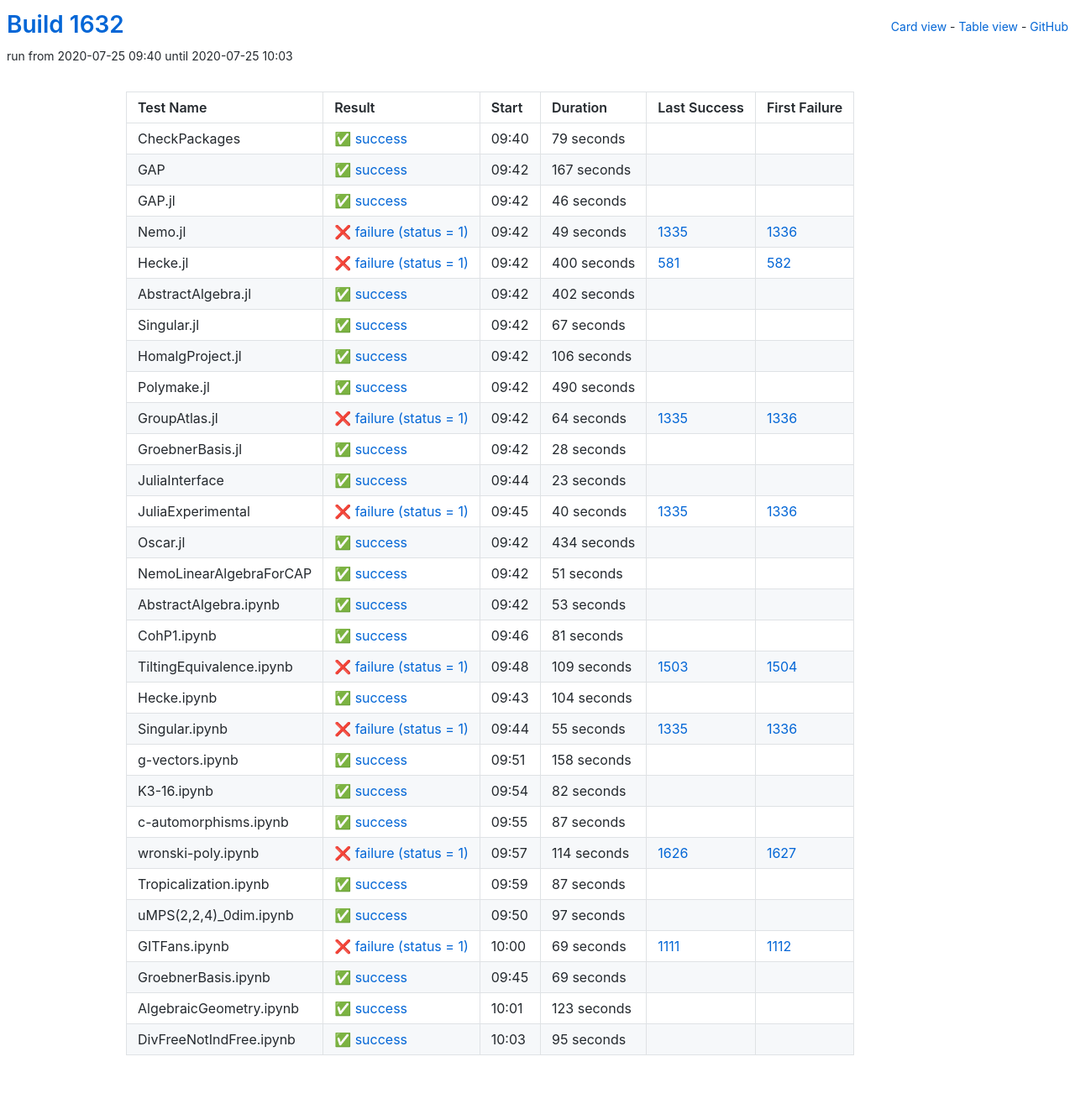
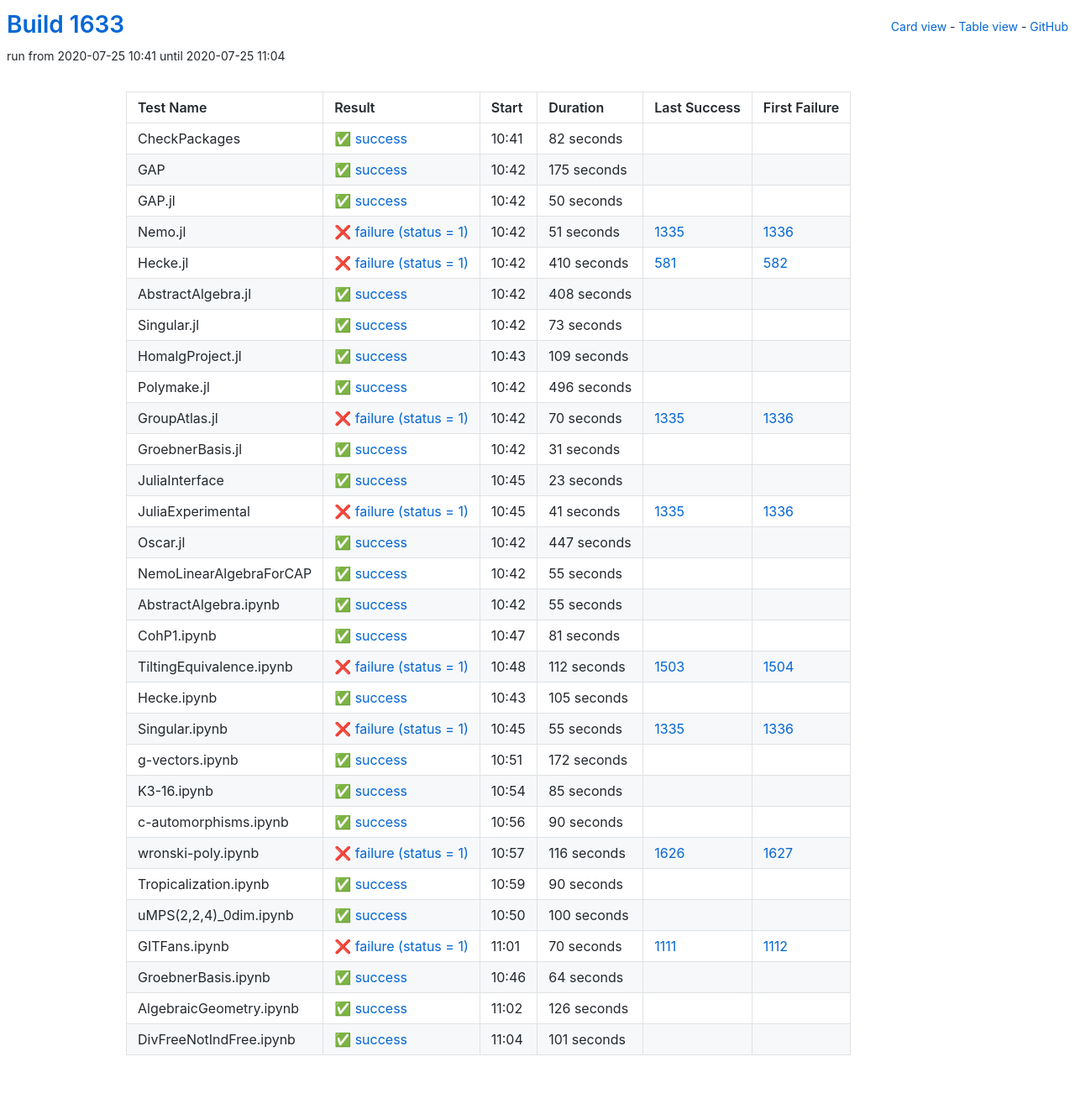
Before and after one commit to oscar-system/oscar-ci-status-1.4, a Jekyll site: the page built from table.html, in a window 1280 px wide. Shown: the whole page at 84% size. Built offline with Jekyll 4.4.1, drawn with Linux system fonts in a browser that asks for light colours.

Commit message:
Build #1633

```diff
--- a/_data/ci.yml
+++ b/_data/ci.yml
@@ -1,6 +1,6 @@
 ---
-build: 1632
-build_url: https://oscarci.mathematik.uni-kl.de/job/oscar-julia-1.4/1632/
+build: 1633
+build_url: https://oscarci.mathematik.uni-kl.de/job/oscar-julia-1.4/1633/
 job: oscar-julia-1.4
 organization: oscar-system
 repo: oscar-ci-status-1.4
@@ -8,140 +8,140 @@ repourl: https://github.com/oscar-system/oscar-ci-status-1.4
 tests:
 - name: CheckPackages
   id: checkpackages
-  log: https://oscarci.mathematik.uni-kl.de/job/oscar-julia-1.4/1632/artifact/logs/build-1632/CheckPackages.log
-  start: 2020-07-25 09:40
+  log: https://oscarci.mathematik.uni-kl.de/job/oscar-julia-1.4/1633/artifact/logs/build-1633/CheckPackages.log
+  start: 2020-07-25 10:41
   success: true
   exitcode: 0
   status: success
-  duration: 79
+  duration: 82
   last_success: false
   last_success_url:
   first_failure: false
   first_failure_url:
 - name: GAP
   id: gap
-  log: https://oscarci.mathematik.uni-kl.de/job/oscar-julia-1.4/1632/artifact/logs/build-1632/GAP.log
-  start: 2020-07-25 09:42
+  log: https://oscarci.mathematik.uni-kl.de/job/oscar-julia-1.4/1633/artifact/logs/build-1633/GAP.log
+  start: 2020-07-25 10:42
   success: true
   exitcode: 0
   status: success
-  duration: 167
+  duration: 175
   last_success: false
   last_success_url:
   first_failure: false
   first_failure_url:
 - name: GAP.jl
   id: gap-jl
-  log: https://oscarci.mathematik.uni-kl.de/job/oscar-julia-1.4/1632/artifact/logs/build-1632/GAP.jl.log
-  start: 2020-07-25 09:42
+  log: https://oscarci.mathematik.uni-kl.de/job/oscar-julia-1.4/1633/artifact/logs/build-1633/GAP.jl.log
+  start: 2020-07-25 10:42
   success: true
   exitcode: 0
   status: success
-  duration: 46
+  duration: 50
   last_success: false
   last_success_url:
   first_failure: false
   first_failure_url:
 - name: Nemo.jl
   id: nemo-jl
-  log: https://oscarci.mathematik.uni-kl.de/job/oscar-julia-1.4/1632/artifact/logs/build-1632/Nemo.jl.log
-  start: 2020-07-25 09:42
+  log: https://oscarci.mathematik.uni-kl.de/job/oscar-julia-1.4/1633/artifact/logs/build-1633/Nemo.jl.log
+  start: 2020-07-25 10:42
   success: false
   exitcode: 1
   status: failure
-  duration: 49
+  duration: 51
   last_success: 1335
   last_success_url: https://oscarci.mathematik.uni-kl.de/job/oscar-julia-1.4/1335/
   first_failure: 1336
   first_failure_url: https://oscarci.mathematik.uni-kl.de/job/oscar-julia-1.4/1336/
 - name: Hecke.jl
   id: hecke-jl
-  log: https://oscarci.mathematik.uni-kl.de/job/oscar-julia-1.4/1632/artifact/logs/build-1632/Hecke.jl.log
-  start: 2020-07-25 09:42
+  log: https://oscarci.mathematik.uni-kl.de/job/oscar-julia-1.4/1633/artifact/logs/build-1633/Hecke.jl.log
+  start: 2020-07-25 10:42
   success: false
   exitcode: 1
   status: failure
-  duration: 400
+  duration: 410
   last_success: 581
   last_success_url: https://oscarci.mathematik.uni-kl.de/job/oscar-julia-1.4/581/
   first_failure: 582
   first_failure_url: https://oscarci.mathematik.uni-kl.de/job/oscar-julia-1.4/582/
 - name: AbstractAlgebra.jl
   id: abstractalgebra-jl
-  log: https://oscarci.mathematik.uni-kl.de/job/oscar-julia-1.4/1632/artifact/logs/build-1632/AbstractAlgebra.jl.log
-  start: 2020-07-25 09:42
+  log: https://oscarci.mathematik.uni-kl.de/job/oscar-julia-1.4/1633/artifact/logs/build-1633/AbstractAlgebra.jl.log
+  start: 2020-07-25 10:42
   success: true
   exitcode: 0
   status: success
-  duration: 402
+  duration: 408
   last_success: false
   last_success_url:
   first_failure: false
   first_failure_url:
 - name: Singular.jl
   id: singular-jl
-  log: https://oscarci.mathematik.uni-kl.de/job/oscar-julia-1.4/1632/artifact/logs/build-1632/Singular.jl.log
-  start: 2020-07-25 09:42
+  log: https://oscarci.mathematik.uni-kl.de/job/oscar-julia-1.4/1633/artifact/logs/build-1633/Singular.jl.log
+  start: 2020-07-25 10:42
   success: true
   exitcode: 0
   status: success
-  duration: 67
+  duration: 73
   last_success: false
   last_success_url:
   first_failure: false
   first_failure_url:
 - name: HomalgProject.jl
   id: homalgproject-jl
-  log: https://oscarci.mathematik.uni-kl.de/job/oscar-julia-1.4/1632/artifact/logs/build-1632/HomalgProject.jl.log
-  start: 2020-07-25 09:42
+  log: https://oscarci.mathematik.uni-kl.de/job/oscar-julia-1.4/1633/artifact/logs/build-1633/HomalgProject.jl.log
+  start: 2020-07-25 10:43
   success: true
   exitcode: 0
   status: success
-  duration: 106
+  duration: 109
   last_success: false
   last_success_url:
   first_failure: false
   first_failure_url:
 - name: Polymake.jl
   id: polymake-jl
-  log: https://oscarci.mathematik.uni-kl.de/job/oscar-julia-1.4/1632/artifact/logs/build-1632/Polymake.jl.log
-  start: 2020-07-25 09:42
+  log: https://oscarci.mathematik.uni-kl.de/job/oscar-julia-1.4/1633/artifact/logs/build-1633/Polymake.jl.log
+  start: 2020-07-25 10:42
   success: true
   exitcode: 0
   status: success
-  duration: 490
+  duration: 496
   last_success: false
   last_success_url:
   first_failure: false
   first_failure_url:
 - name: GroupAtlas.jl
   id: groupatlas-jl
-  log: https://oscarci.mathematik.uni-kl.de/job/oscar-julia-1.4/1632/artifact/logs/build-1632/GroupAtlas.jl.log
-  start: 2020-07-25 09:42
+  log: https://oscarci.mathematik.uni-kl.de/job/oscar-julia-1.4/1633/artifact/logs/build-1633/GroupAtlas.jl.log
+  start: 2020-07-25 10:42
   success: false
   exitcode: 1
   status: failure
-  duration: 64
+  duration: 70
   last_success: 1335
   last_success_url: https://oscarci.mathematik.uni-kl.de/job/oscar-julia-1.4/1335/
   first_failure: 1336
   first_failure_url: https://oscarci.mathematik.uni-kl.de/job/oscar-julia-1.4/1336/
 - name: GroebnerBasis.jl
   id: groebnerbasis-jl
-  log: https://oscarci.mathematik.uni-kl.de/job/oscar-julia-1.4/1632/artifact/logs/build-1632/GroebnerBasis.jl.log
-  start: 2020-07-25 09:42
+  log: https://oscarci.mathematik.uni-kl.de/job/oscar-julia-1.4/1633/artifact/logs/build-1633/GroebnerBasis.jl.log
+  start: 2020-07-25 10:42
   success: true
   exitcode: 0
   status: success
-  duration: 28
+  duration: 31
   last_success: false
   last_success_url:
   first_failure: false
   first_failure_url:
 - name: JuliaInterface
   id: juliainterface
-  log: https://oscarci.mathematik.uni-kl.de/job/oscar-julia-1.4/1632/artifact/logs/build-1632/JuliaInterface.log
-  start: 2020-07-25 09:44
+  log: https://oscarci.mathematik.uni-kl.de/job/oscar-julia-1.4/1633/artifact/logs/build-1633/JuliaInterface.log
+  start: 2020-07-25 10:45
   success: true
   exitcode: 0
   status: success
@@ -152,56 +152,56 @@ tests:
   first_failure_url:
 - name: JuliaExperimental
   id: juliaexperimental
-  log: https://oscarci.mathematik.uni-kl.de/job/oscar-julia-1.4/1632/artifact/logs/build-1632/JuliaExperimental.log
-  start: 2020-07-25 09:45
+  log: https://oscarci.mathematik.uni-kl.de/job/oscar-julia-1.4/1633/artifact/logs/build-1633/JuliaExperimental.log
+  start: 2020-07-25 10:45
   success: false
   exitcode: 1
   status: failure
-  duration: 40
+  duration: 41
   last_success: 1335
   last_success_url: https://oscarci.mathematik.uni-kl.de/job/oscar-julia-1.4/1335/
   first_failure: 1336
   first_failure_url: https://oscarci.mathematik.uni-kl.de/job/oscar-julia-1.4/1336/
 - name: Oscar.jl
   id: oscar-jl
-  log: https://oscarci.mathematik.uni-kl.de/job/oscar-julia-1.4/1632/artifact/logs/build-1632/Oscar.jl.log
-  start: 2020-07-25 09:42
+  log: https://oscarci.mathematik.uni-kl.de/job/oscar-julia-1.4/1633/artifact/logs/build-1633/Oscar.jl.log
+  start: 2020-07-25 10:42
   success: true
   exitcode: 0
   status: success
-  duration: 434
+  duration: 447
   last_success: false
   last_success_url:
   first_failure: false
   first_failure_url:
 - name: NemoLinearAlgebraForCAP
   id: nemolinearalgebraforcap
-  log: https://oscarci.mathematik.uni-kl.de/job/oscar-julia-1.4/1632/artifact/logs/build-1632/NemoLinearAlgebraForCAP.log
-  start: 2020-07-25 09:42
+  log: https://oscarci.mathematik.uni-kl.de/job/oscar-julia-1.4/1633/artifact/logs/build-1633/NemoLinearAlgebraForCAP.log
+  start: 2020-07-25 10:42
   success: true
   exitcode: 0
   status: success
-  duration: 51
+  duration: 55
   last_success: false
   last_success_url:
   first_failure: false
   first_failure_url:
 - name: AbstractAlgebra.ipynb
   id: abstractalgebra-ipynb
-  log: https://oscarci.mathematik.uni-kl.de/job/oscar-julia-1.4/1632/artifact/logs/build-1632/AbstractAlgebra.ipynb.log
-  start: 2020-07-25 09:42
+  log: https://oscarci.mathematik.uni-kl.de/job/oscar-julia-1.4/1633/artifact/logs/build-1633/AbstractAlgebra.ipynb.log
+  start: 2020-07-25 10:42
   success: true
   exitcode: 0
   status: success
-  duration: 53
+  duration: 55
   last_success: false
   last_success_url:
   first_failure: false
   first_failure_url:
 - name: CohP1.ipynb
   id: cohp1-ipynb
-  log: https://oscarci.mathematik.uni-kl.de/job/oscar-julia-1.4/1632/artifact/logs/build-1632/CohP1.ipynb.log
-  start: 2020-07-25 09:46
+  log: https://oscarci.mathematik.uni-kl.de/job/oscar-julia-1.4/1633/artifact/logs/build-1633/CohP1.ipynb.log
+  start: 2020-07-25 10:47
   success: true
   exitcode: 0
   status: success
@@ -212,32 +212,32 @@ tests:
   first_failure_url:
 - name: TiltingEquivalence.ipynb
   id: tiltingequivalence-ipynb
-  log: https://oscarci.mathematik.uni-kl.de/job/oscar-julia-1.4/1632/artifact/logs/build-1632/TiltingEquivalence.ipynb.log
-  start: 2020-07-25 09:48
+  log: https://oscarci.mathematik.uni-kl.de/job/oscar-julia-1.4/1633/artifact/logs/build-1633/TiltingEquivalence.ipynb.log
+  start: 2020-07-25 10:48
   success: false
   exitcode: 1
   status: failure
-  duration: 109
+  duration: 112
   last_success: 1503
   last_success_url: https://oscarci.mathematik.uni-kl.de/job/oscar-julia-1.4/1503/
   first_failure: 1504
   first_failure_url: https://oscarci.mathematik.uni-kl.de/job/oscar-julia-1.4/1504/
 - name: Hecke.ipynb
   id: hecke-ipynb
-  log: https://oscarci.mathematik.uni-kl.de/job/oscar-julia-1.4/1632/artifact/logs/build-1632/Hecke.ipynb.log
-  start: 2020-07-25 09:43
+  log: https://oscarci.mathematik.uni-kl.de/job/oscar-julia-1.4/1633/artifact/logs/build-1633/Hecke.ipynb.log
+  start: 2020-07-25 10:43
   success: true
   exitcode: 0
   status: success
-  duration: 104
+  duration: 105
   last_success: false
   last_success_url:
   first_failure: false
   first_failure_url:
 - name: Singular.ipynb
   id: singular-ipynb
-  log: https://oscarci.mathematik.uni-kl.de/job/oscar-julia-1.4/1632/artifact/logs/build-1632/Singular.ipynb.log
-  start: 2020-07-25 09:44
+  log: https://oscarci.mathematik.uni-kl.de/job/oscar-julia-1.4/1633/artifact/logs/build-1633/Singular.ipynb.log
+  start: 2020-07-25 10:45
   success: false
   exitcode: 1
   status: failure
@@ -248,120 +248,120 @@ tests:
   first_failure_url: https://oscarci.mathematik.uni-kl.de/job/oscar-julia-1.4/1336/
 - name: g-vectors.ipynb
   id: g-vectors-ipynb
-  log: https://oscarci.mathematik.uni-kl.de/job/oscar-julia-1.4/1632/artifact/logs/build-1632/g-vectors.ipynb.log
-  start: 2020-07-25 09:51
+  log: https://oscarci.mathematik.uni-kl.de/job/oscar-julia-1.4/1633/artifact/logs/build-1633/g-vectors.ipynb.log
+  start: 2020-07-25 10:51
   success: true
   exitcode: 0
   status: success
-  duration: 158
+  duration: 172
   last_success: false
   last_success_url:
   first_failure: false
   first_failure_url:
 - name: K3-16.ipynb
   id: k3-16-ipynb
-  log: https://oscarci.mathematik.uni-kl.de/job/oscar-julia-1.4/1632/artifact/logs/build-1632/K3-16.ipynb.log
-  start: 2020-07-25 09:54
+  log: https://oscarci.mathematik.uni-kl.de/job/oscar-julia-1.4/1633/artifact/logs/build-1633/K3-16.ipynb.log
+  start: 2020-07-25 10:54
   success: true
   exitcode: 0
   status: success
-  duration: 82
+  duration: 85
   last_success: false
   last_success_url:
   first_failure: false
   first_failure_url:
 - name: c-automorphisms.ipynb
   id: c-automorphisms-ipynb
-  log: https://oscarci.mathematik.uni-kl.de/job/oscar-julia-1.4/1632/artifact/logs/build-1632/c-automorphisms.ipynb.log
-  start: 2020-07-25 09:55
+  log: https://oscarci.mathematik.uni-kl.de/job/oscar-julia-1.4/1633/artifact/logs/build-1633/c-automorphisms.ipynb.log
+  start: 2020-07-25 10:56
   success: true
   exitcode: 0
   status: success
-  duration: 87
+  duration: 90
   last_success: false
   last_success_url:
   first_failure: false
   first_failure_url:
 - name: wronski-poly.ipynb
   id: wronski-poly-ipynb
-  log: https://oscarci.mathematik.uni-kl.de/job/oscar-julia-1.4/1632/artifact/logs/build-1632/wronski-poly.ipynb.log
-  start: 2020-07-25 09:57
+  log: https://oscarci.mathematik.uni-kl.de/job/oscar-julia-1.4/1633/artifact/logs/build-1633/wronski-poly.ipynb.log
+  start: 2020-07-25 10:57
   success: false
   exitcode: 1
   status: failure
-  duration: 114
+  duration: 116
   last_success: 1626
   last_success_url: https://oscarci.mathematik.uni-kl.de/job/oscar-julia-1.4/1626/
   first_failure: 1627
   first_failure_url: https://oscarci.mathematik.uni-kl.de/job/oscar-julia-1.4/1627/
 - name: Tropicalization.ipynb
   id: tropicalization-ipynb
-  log: https://oscarci.mathematik.uni-kl.de/job/oscar-julia-1.4/1632/artifact/logs/build-1632/Tropicalization.ipynb.log
-  start: 2020-07-25 09:59
+  log: https://oscarci.mathematik.uni-kl.de/job/oscar-julia-1.4/1633/artifact/logs/build-1633/Tropicalization.ipynb.log
+  start: 2020-07-25 10:59
   success: true
   exitcode: 0
   status: success
-  duration: 87
+  duration: 90
   last_success: false
   last_success_url:
   first_failure: false
   first_failure_url:
 - name: uMPS(2,2,4)_0dim.ipynb
   id: umps-2-2-4-0dim-ipynb
-  log: https://oscarci.mathematik.uni-kl.de/job/oscar-julia-1.4/1632/artifact/logs/build-1632/uMPS-2-2-4-_0dim.ipynb.log
-  start: 2020-07-25 09:50
+  log: https://oscarci.mathematik.uni-kl.de/job/oscar-julia-1.4/1633/artifact/logs/build-1633/uMPS-2-2-4-_0dim.ipynb.log
+  start: 2020-07-25 10:50
   success: true
   exitcode: 0
   status: success
-  duration: 97
+  duration: 100
   last_success: false
   last_success_url:
   first_failure: false
   first_failure_url:
 - name: GITFans.ipynb
   id: gitfans-ipynb
-  log: https://oscarci.mathematik.uni-kl.de/job/oscar-julia-1.4/1632/artifact/logs/build-1632/GITFans.ipynb.log
-  start: 2020-07-25 10:00
+  log: https://oscarci.mathematik.uni-kl.de/job/oscar-julia-1.4/1633/artifact/logs/build-1633/GITFans.ipynb.log
+  start: 2020-07-25 11:01
   success: false
   exitcode: 1
   status: failure
-  duration: 69
+  duration: 70
   last_success: 1111
   last_success_url: https://oscarci.mathematik.uni-kl.de/job/oscar-julia-1.4/1111/
   first_failure: 1112
   first_failure_url: https://oscarci.mathematik.uni-kl.de/job/oscar-julia-1.4/1112/
 - name: GroebnerBasis.ipynb
   id: groebnerbasis-ipynb
-  log: https://oscarci.mathematik.uni-kl.de/job/oscar-julia-1.4/1632/artifact/logs/build-1632/GroebnerBasis.ipynb.log
-  start: 2020-07-25 09:45
+  log: https://oscarci.mathematik.uni-kl.de/job/oscar-julia-1.4/1633/artifact/logs/build-1633/GroebnerBasis.ipynb.log
+  start: 2020-07-25 10:46
   success: true
   exitcode: 0
   status: success
-  duration: 69
+  duration: 64
   last_success: false
   last_success_url:
   first_failure: false
   first_failure_url:
 - name: AlgebraicGeometry.ipynb
   id: algebraicgeometry-ipynb
-  log: https://oscarci.mathematik.uni-kl.de/job/oscar-julia-1.4/1632/artifact/logs/build-1632/AlgebraicGeometry.ipynb.log
-  start: 2020-07-25 10:01
+  log: https://oscarci.mathematik.uni-kl.de/job/oscar-julia-1.4/1633/artifact/logs/build-1633/AlgebraicGeometry.ipynb.log
+  start: 2020-07-25 11:02
   success: true
   exitcode: 0
   status: success
-  duration: 123
+  duration: 126
   last_success: false
   last_success_url:
   first_failure: false
   first_failure_url:
 - name: DivFreeNotIndFree.ipynb
   id: divfreenotindfree-ipynb
-  log: https://oscarci.mathematik.uni-kl.de/job/oscar-julia-1.4/1632/artifact/logs/build-1632/DivFreeNotIndFree.ipynb.log
-  start: 2020-07-25 10:03
+  log: https://oscarci.mathematik.uni-kl.de/job/oscar-julia-1.4/1633/artifact/logs/build-1633/DivFreeNotIndFree.ipynb.log
+  start: 2020-07-25 11:04
   success: true
   exitcode: 0
   status: success
-  duration: 95
+  duration: 101
   last_success: false
   last_success_url:
   first_failure: false
```
Also changed, not shown: README.md.
